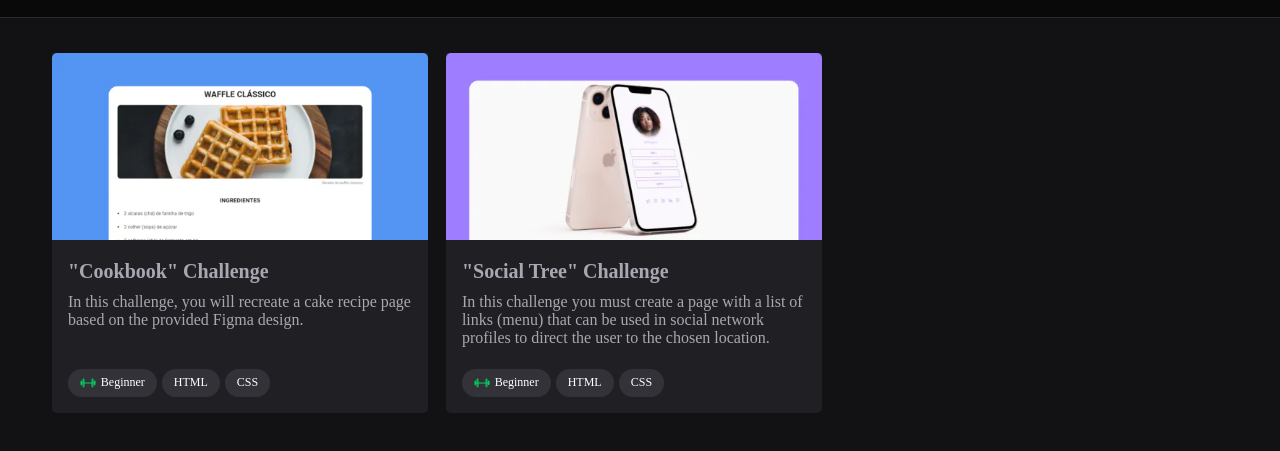
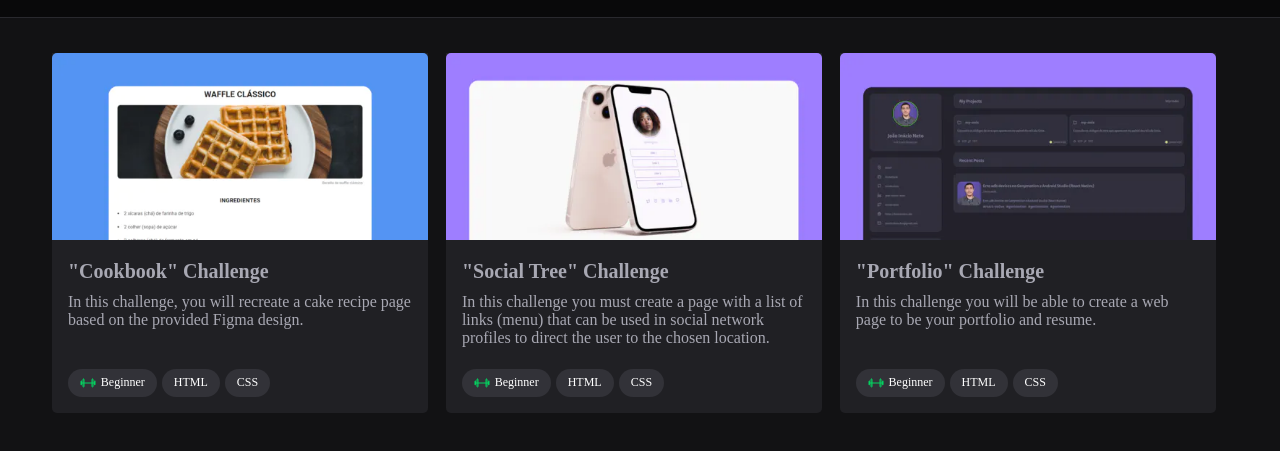
Before and after one commit to lucastenani/from-figma-to-frontend, a plain HTML site: page index.html in a window 1280 px wide. Shown: the part 81-532 px from the top of the page. Drawn offline with Linux system fonts and the light colour scheme.

Commit message:
Creating the portfolio challenge files

```diff
--- /dev/null
+++ b/challenges/beginner/portfolio/style.css
@@ -0,0 +1,3 @@
+h1 {
+  color: red;
+}
--- a/index.html
+++ b/index.html
@@ -21,7 +21,7 @@
           <img
             src="assets/images/cookbook.webp"
             class="challenge-thumbnail"
-            alt="Challenge image"
+            alt="Cookbook image"
           />
         </a>
         <div class="challenge-description">
@@ -50,7 +50,7 @@
           <img
             src="assets/images/social-tree.webp"
             class="challenge-thumbnail"
-            alt="Challenge image"
+            alt="Social Tree image"
           />
         </a>
         <div class="challenge-description">
@@ -75,6 +75,35 @@
           </ul>
         </div>
       </article>
+      <article class="challenge">
+        <a href="challenges/beginner/portfolio/">
+          <img
+            src="assets/images/portfolio.webp"
+            class="challenge-thumbnail"
+            alt="Challenge image"
+          />
+        </a>
+        <div class="challenge-description">
+          <a href="challenges/beginner/portfolio/">
+            <h2>"Portfolio" Challenge</h2>
+            <p>
+              In this challenge you will be able to create a web page to be your
+              portfolio and resume.
+            </p>
+          </a>
+          <ul>
+            <li class="difficulty">
+              <img
+                src="assets/images/dumbbell_weight.svg"
+                alt="dumbbell weight"
+              />
+              <span>Beginner</span>
+            </li>
+            <li>HTML</li>
+            <li>CSS</li>
+          </ul>
+        </div>
+      </article>
     </main>
   </body>
 </html>
```
Also changed, not shown: challenges/beginner/portfolio/index.html (added, +13 -0 lines).
